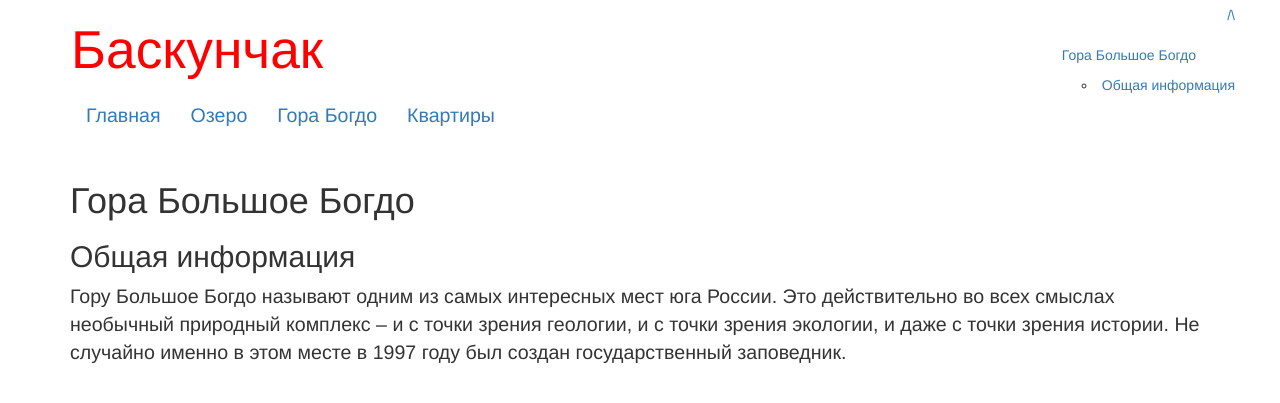
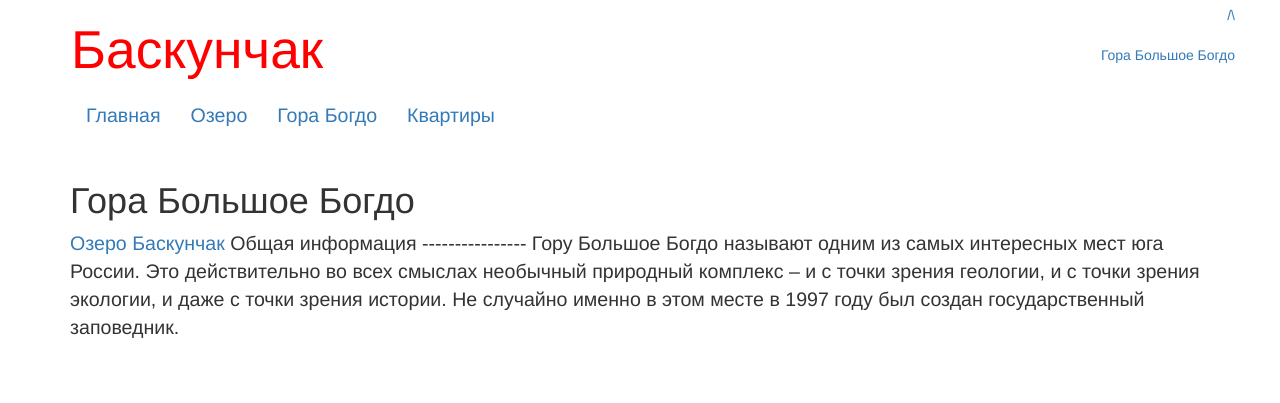
Before and after one commit to Baskunchak/baskunchak.github.io, a Jekyll site: the page built from mountain.md, in a window 1280 px wide. Shown: the top 403 px of the page. Built offline with Jekyll 4.4.1, drawn with Linux system fonts in a browser that asks for light colours.

Commit message:
Update mountain.md

```diff
--- a/mountain.md
+++ b/mountain.md
@@ -10,7 +10,7 @@ title: "Баскунчак - гора Богдо"
 
 Гора Большое Богдо
 ==================
-
+<p><a href="/8.html">Озеро Баскунчак</a>
 Общая информация
 ----------------
 
```
